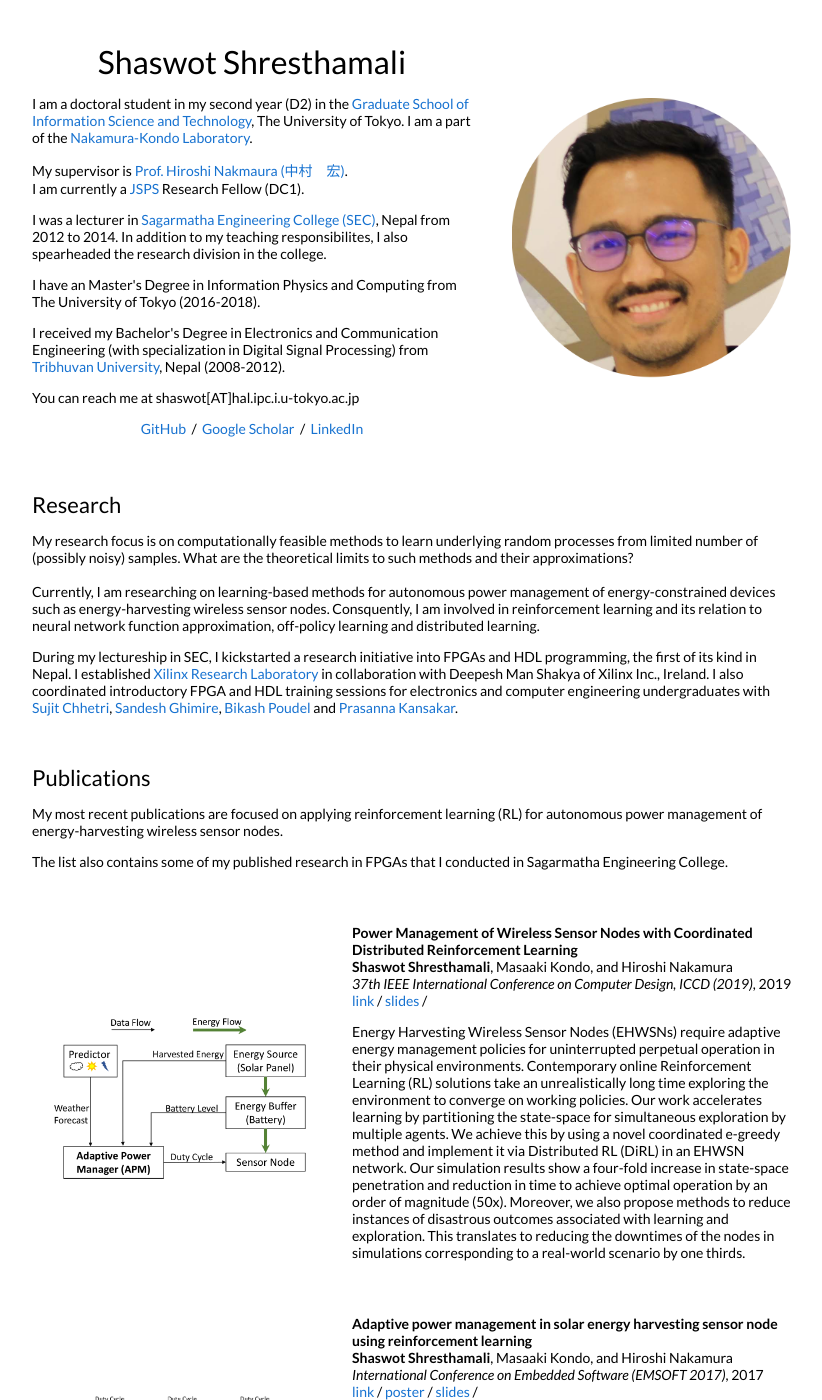
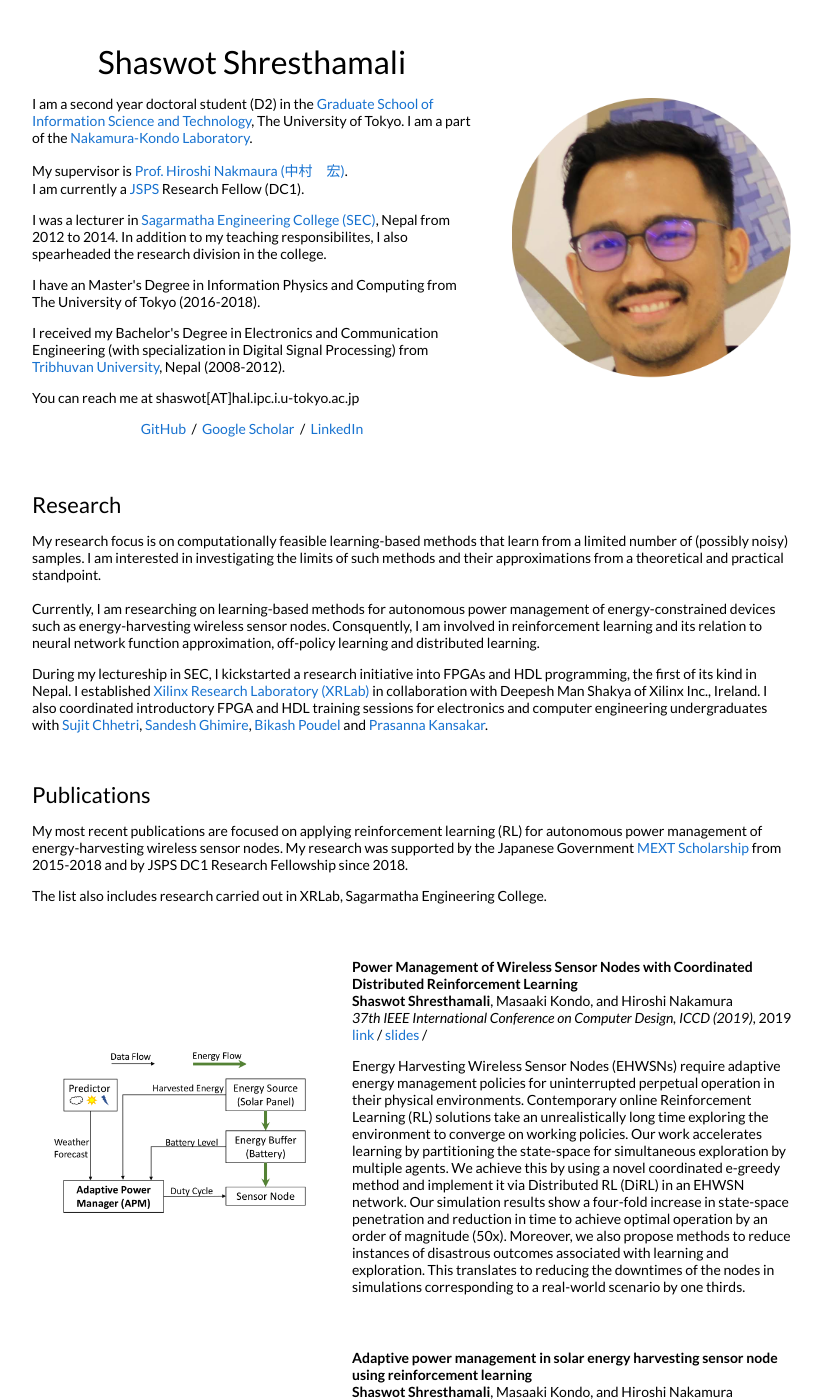
Before and after one commit to shaswot/shaswot.github.io, a Jekyll site: the page built from _posts/2019-11-17-iccd2019.markdown, in a window 1280 px wide and 1400 px high. Shown: the whole window, without its empty margins (228-1050 px from the left). Built offline with Jekyll 4.4.1, drawn with Linux system fonts in a browser that asks for light colours.

Commit message:
typo updated

```diff
--- a/_layouts/default.html
+++ b/_layouts/default.html
@@ -27,7 +27,7 @@
               <h1>
                 Shaswot Shresthamali
               </h1>
-              <p>I am a doctoral student in my second year (D2) in the
+              <p>I am a second year doctoral student (D2) in the
                  <a href="https://www.i.u-tokyo.ac.jp/index_e.shtml">Graduate School of
                    Information Science and Technology</a>, The University of Tokyo.
                 I am a part of the <a href="http://www.hal.ipc.i.u-tokyo.ac.jp/index-e.html">Nakamura-Kondo Laboratory</a>.
@@ -71,12 +71,9 @@
             <td style="padding:2.5%;width:100%;vertical-align:middle">
               <h2>Research</h2>
               <p>
-                My research focus is on computationally feasible methods to learn underlying random processes
-                from limited number of (possibly noisy) samples. What are the theoretical limits to such methods and their approximations?
-
-
-                <!-- I am interested in self-adaptive learning systems and their ability to learn general functions to deal with
-                dynamic -->
+                My research focus is on computationally feasible learning-based methods that learn from a
+                limited number of (possibly noisy) samples. I am interested in investigating the limits
+                of such methods and their approximations from a theoretical and practical standpoint.
                 <br>
                 <br>
                 Currently, I am researching on learning-based methods for autonomous power management
@@ -87,7 +84,7 @@
               </p>
               <p>
                 During my lectureship in SEC, I kickstarted a research initiative into FPGAs and HDL programming,
-                the first of its kind in Nepal. I established <a href="https://www.facebook.com/XRLab">Xilinx Research Laboratory</a>
+                the first of its kind in Nepal. I established <a href="https://www.facebook.com/XRLab">Xilinx Research Laboratory (XRLab)</a>
                 in collaboration with Deepesh Man Shakya of Xilinx Inc., Ireland. I also coordinated introductory FPGA and HDL training
                 sessions for electronics and computer engineering undergraduates with
                 <a href="https://www.linkedin.com/in/sujito/">Sujit Chhetri</a>,
@@ -100,10 +97,12 @@
               <h2>Publications</h2>
               <p>
                 My most recent publications are focused on applying reinforcement learning (RL) for autonomous power
-                management of energy-harvesting wireless sensor nodes.
+                management of energy-harvesting wireless sensor nodes. My research was supported by the Japanese Government
+                <a href="https://www.mext.go.jp/en/policy/education/highered/title02/detail02/sdetail02/1373897.htm">MEXT Scholarship</a>
+                from 2015-2018 and by JSPS DC1 Research Fellowship since 2018.
               </p>
               <p>
-                The list also contains some of my published research in FPGAs that I conducted in Sagarmatha Engineering College.
+                The list also includes research carried out in XRLab, Sagarmatha Engineering College.
               </p>
 
             </td>
```
